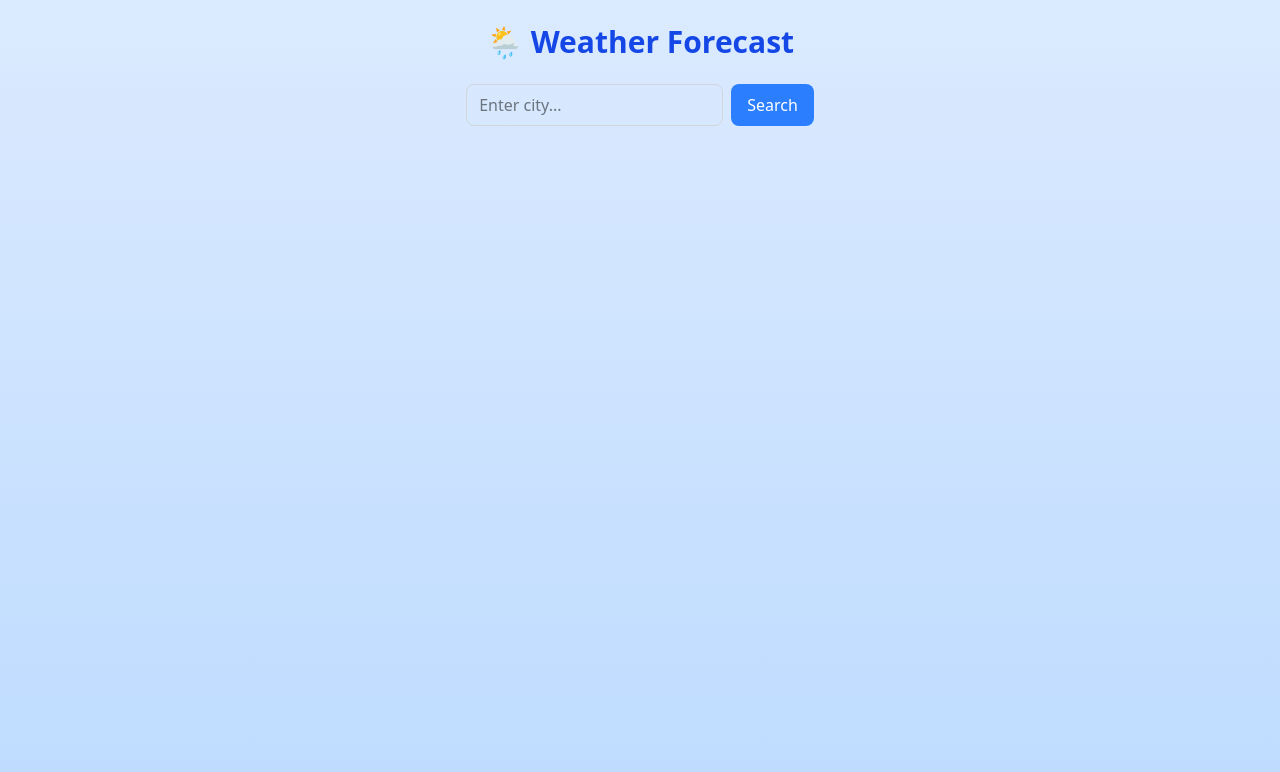
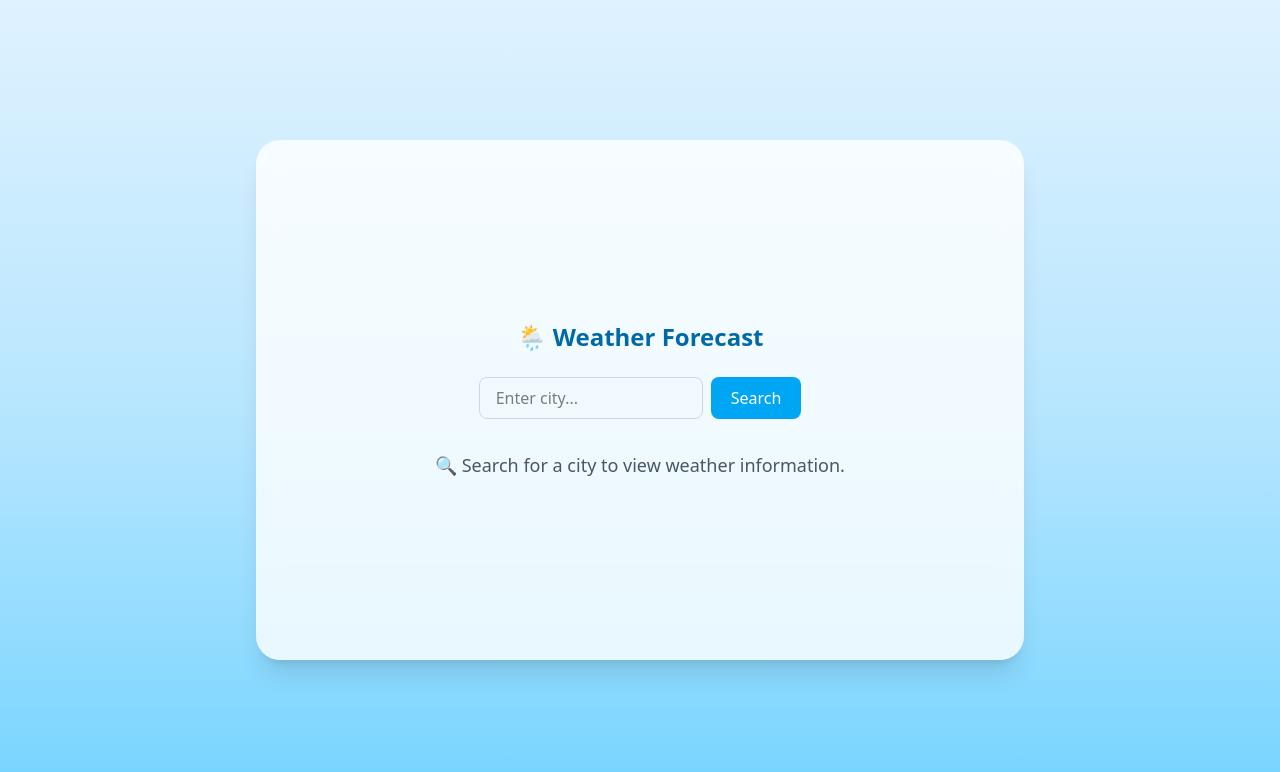
Before and after one commit to jiangzegege123/Weather-forecast, a React (Vite) app: page / in a window 1280 px wide. Shown: the top 772 px of the page. Built offline with nearby package versions, Linux system fonts and the light colour scheme.

Commit message:
weather app

```diff
--- a/src/App.jsx
+++ b/src/App.jsx
@@ -21,91 +21,109 @@ function App() {
       fetchWeather(city);
       fetchFutureWeather(city);
     }
-    console.log(data.location);
-    console.log(futureData);
   };
 
+  const isLoading = loading || futureLoading;
+  const hasWeather =
+    data && data.current && futureData && futureData.length > 0;
+
   return (
-    <div className="min-h-screen flex flex-col items-center bg-gradient-to-b from-blue-100 to-blue-200 p-6">
-      <h1 className="text-3xl font-bold mb-6 text-blue-700">
+    <div className="min-h-screen flex flex-col items-center justify-center bg-linear-to-b from-sky-100 via-sky-200 to-sky-300 font-sans">
+      {/* 🌤 Weather Card (always visible) */}
+      <div className="bg-white/80 backdrop-blur-md shadow-xl rounded-3xl p-8 w-full max-w-3xl min-h-[520px] flex flex-col items-center justify-center transition-transform hover:scale-[1.01]">
+        {/* 📍 Card Header */}
+        <h1 className="text-2xl font-bold text-sky-700 mb-6">
           🌦 Weather Forecast
         </h1>
-      {/* search bar */}
-      <form onSubmit={handleSubmit} className="flex space-x-2 mb-6">
+
+        {/* 🧭 Search form — shown by default, always visible on top */}
+        <form
+          onSubmit={handleSubmit}
+          className="flex space-x-2 mb-8 justify-center"
+        >
           <input
             type="text"
             placeholder="Enter city..."
             value={city}
             onChange={(e) => setCity(e.target.value)}
-          className="border border-gray-300 rounded-lg px-3 py-2 focus:outline-none focus:ring-2 focus:ring-blue-400"
+            className="border border-gray-300 rounded-lg px-4 py-2 w-56 focus:outline-none focus:ring-2 focus:ring-sky-400"
           />
           <button
             type="submit"
-          className="bg-blue-500 text-white px-4 py-2 rounded-lg hover:bg-blue-600 transition"
+            className="bg-sky-500 text-white px-5 py-2 rounded-lg hover:bg-sky-600 transition"
           >
             Search
           </button>
         </form>
 
-      {/* loading */}
-      {(loading || futureLoading) && (
-        <p className="text-gray-500">Loading...</p>
+        {/* 🌀 Loading */}
+        {isLoading && (
+          <p className="text-sky-600 text-lg font-medium animate-pulse">
+            Loading weather data...
+          </p>
         )}
 
-      {/* error */}
-      {error && <p className="text-red-500">{error}</p>}
+        {/* ⚠️ Error */}
+        {!isLoading && (error || futureError) && (
+          <p className="text-red-500 text-lg">
+            {error || futureError || "Failed to load weather data."}
+          </p>
+        )}
 
-      {/* futureError */}
-      {futureError && <p className="text-red-500">{futureError}</p>}
+        {/* 🔍 Default (no data yet) */}
+        {!isLoading && !hasWeather && !error && !futureError && (
+          <p className="text-gray-600 text-center text-lg">
+            🔍 Search for a city to view weather information.
+          </p>
+        )}
 
-      {!loading && !futureLoading && (
+        {/* 🌤 Weather Display */}
+        {!isLoading && hasWeather && (
           <>
-          {/* current weather */}
-          {data && data.current && (
-            <div className="bg-white shadow-md rounded-xl p-6 w-80 text-center mb-6">
-              <h2 className="text-2xl font-semibold mb-2 text-gray-800">
+            {/* Today’s Weather */}
+            <div className="flex flex-col items-center border-t border-gray-300 pt-6 pb-6 mb-6 w-full">
+              <h2 className="text-3xl font-semibold text-gray-800 mb-2">
                 {data.location.name}, {data.location.country}
               </h2>
               <img
                 src={`https:${data.current.condition.icon}`}
                 alt={data.current.condition.text}
-                className="mx-auto"
+                className="w-24 h-24"
               />
-              <p className="text-3xl font-bold text-blue-600">
+              <p className="text-5xl font-bold text-sky-600">
                 {data.current.temp_c}°C
               </p>
-              <p className="text-gray-700">{data.current.condition.text}</p>
+              <p className="text-lg text-gray-700 mt-1">
+                {data.current.condition.text}
+              </p>
               <p className="text-sm text-gray-500 mt-2">
-                Humidity: {data.current.humidity}% | Wind:{" "}
-                {data.current.wind_kph} km/h
+                💧 {data.current.humidity}% | 🌬 {data.current.wind_kph} km/h
               </p>
             </div>
-          )}
 
-          {/* future 3 days weather */}
-          {futureData && futureData.length > 1 && (
-            <div className="grid grid-cols-1 md:grid-cols-3 gap-4">
-              {futureData.slice(1).map((day, i) => (
+            {/* Next 3 Days */}
+            <div className="grid grid-cols-1 sm:grid-cols-3 gap-4 w-full">
+              {futureData.slice(1, 4).map((day, i) => (
                 <div
                   key={i}
-                  className="bg-white shadow-sm rounded-lg p-4 w-60 text-center"
+                  className="bg-gradient-to-b from-sky-50 to-sky-100 rounded-xl shadow-inner text-center p-4 hover:shadow-md transition"
                 >
-                  <p className="font-semibold text-gray-800 mb-1">{day.date}</p>
+                  <p className="font-semibold text-gray-700 mb-1">{day.date}</p>
                   <img
                     src={`https:${day.day.condition.icon}`}
                     alt={day.day.condition.text}
-                    className="mx-auto"
+                    className="w-12 h-12 mx-auto"
                   />
-                  <p className="text-gray-700">{day.day.condition.text}</p>
-                  <p className="text-blue-600 font-bold">
+                  <p className="text-gray-600">{day.day.condition.text}</p>
+                  <p className="text-sky-700 font-bold mt-1">
                     {day.day.maxtemp_c}° / {day.day.mintemp_c}°
                   </p>
                 </div>
               ))}
             </div>
-          )}
           </>
         )}
+      </div>
     </div>
   );
 }
```
Lines whose indentation alone changed are shown as unchanged.
